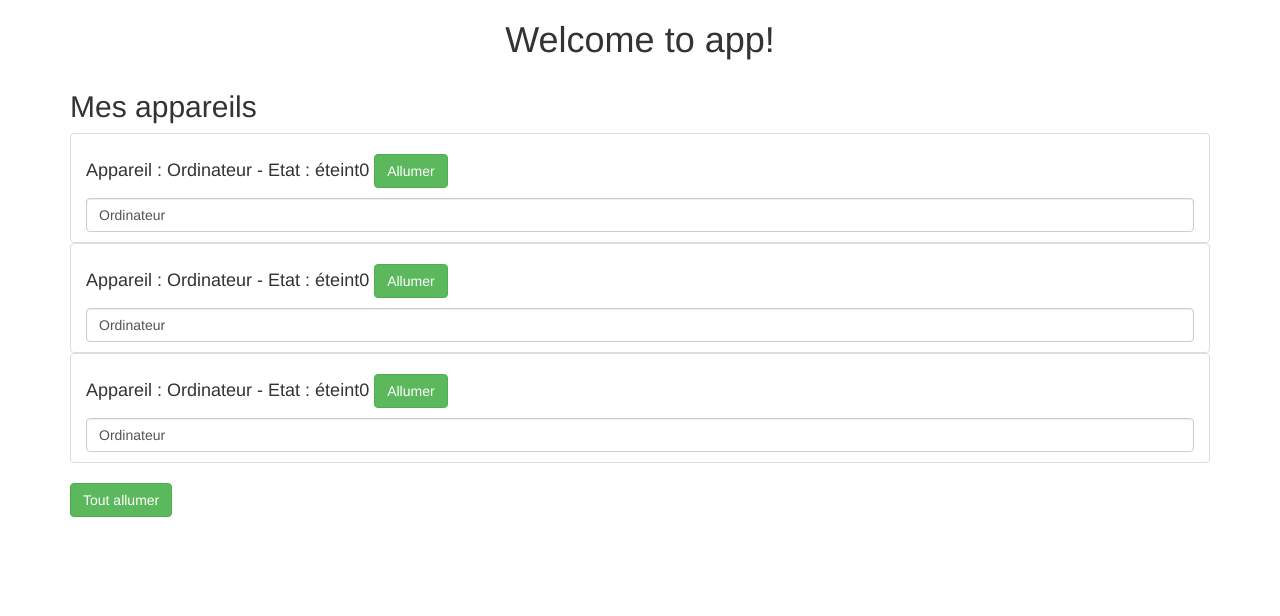
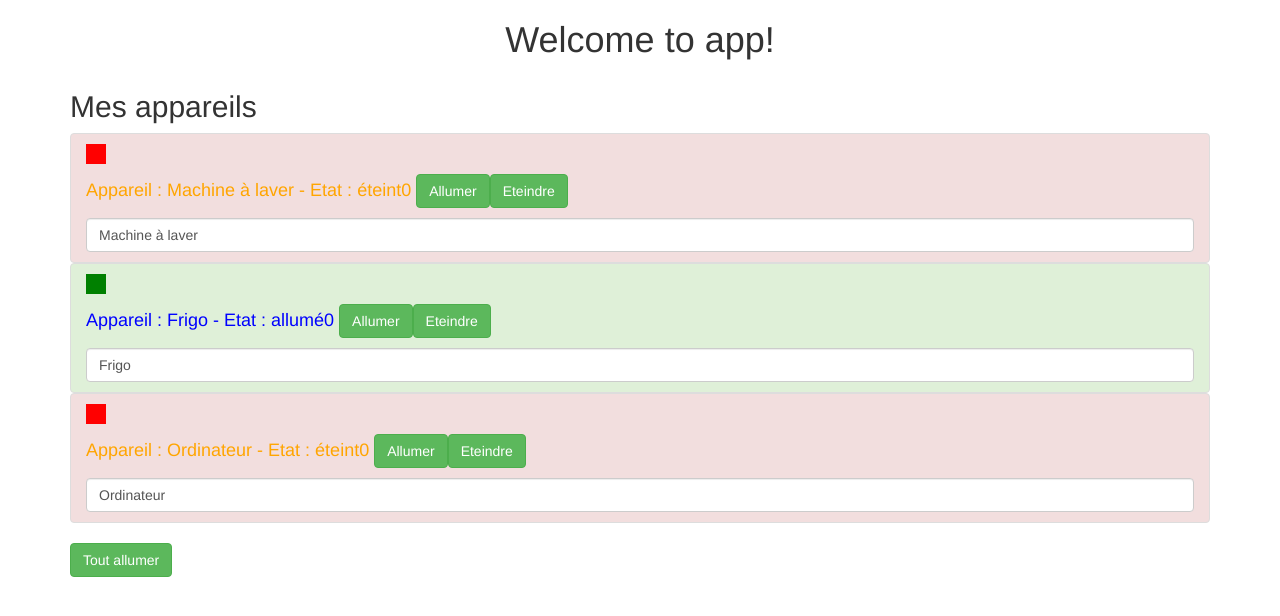
Before and after one commit to tawala777/exp-angular-appareil, an Angular app: page / in a window 1280 px wide. Shown: the top 616 px of the page. Built offline with nearby package versions, Linux system fonts and the light colour scheme.

Commit message:
directives

```diff
--- a/src/app/app.component.html
+++ b/src/app/app.component.html
@@ -11,9 +11,9 @@
     <div class="col-xs-12">
       <h2>Mes appareils</h2>
       <ul class="list-group">
-        <app-compo></app-compo>
-        <app-compo></app-compo>
-        <app-compo></app-compo>
+
+        <app-compo *ngFor="let obj of appareils" [compoName]="obj.name" [compoStatus]="obj.status"></app-compo>
+
       </ul>
       <button class="btn btn-success"
               [disabled]="!isAuth"
--- a/src/app/app.component.ts
+++ b/src/app/app.component.ts
@@ -8,6 +8,21 @@ import { Component } from '@angular/core';
 export class AppComponent {
   title = 'app';
   isAuth = false;
+  appareilOne = 'Ordinateur';
+  appareils = [
+    {
+      name: 'Machine à laver',
+      status: 'éteint'
+    },
+    {
+      name: 'Frigo',
+      status: 'allumé'
+    },
+    {
+      name: 'Ordinateur',
+      status: 'éteint'
+    }
+  ];
 
   constructor() {
     setTimeout(
--- a/src/app/compo/compo.component.html
+++ b/src/app/compo/compo.component.html
@@ -1,6 +1,13 @@
-<li class="list-group-item">
-  <h4>Appareil : {{ compoName }} - Etat : {{ getStatus() }}
+<li [ngClass]="{'list-group-item': true,
+                'list-group-item-success': compoStatus === 'allumé',
+                'list-group-item-danger': compoStatus === 'éteint'}">
+  <div style="width:20px;height:20px;background-color:red;"
+       *ngIf="compoStatus === 'éteint'"></div>
+  <div style="width:20px;height:20px;background-color:green;"
+       *ngIf="compoStatus === 'allumé'"></div>
+  <h4 [ngStyle]="{color: getColor()}">Appareil : {{ compoName }} - Etat : {{ getStatus() }}
     <button class="btn btn-success" (click)="onAllumer2()">Allumer</button>
+    <button class="btn btn-success" (click)="onEteindre()">Eteindre</button>
   </h4>
     <input type="text" class="form-control" [(ngModel)]="compoName">
 </li>
--- a/src/app/compo/compo.component.ts
+++ b/src/app/compo/compo.component.ts
@@ -1,4 +1,4 @@
-import { Component,  OnInit } from '@angular/core';
+import { Component, Input, OnInit } from '@angular/core';
 
 @Component({
   selector: 'app-compo',
@@ -6,8 +6,9 @@ import { Component,  OnInit } from '@angular/core';
   styleUrls: ['./compo.component.css']
 })
 export class CompoComponent implements OnInit {
-  compoName:string = 'Ordinateur';
-  compoStatus:string = 'éteint';
+  @Input() compoName: string;
+  @Input() compoStatus: string;
+
 
   constructor() { }
 
@@ -19,4 +20,12 @@ export class CompoComponent implements OnInit {
   onAllumer2() {
     this.compoStatus='allumé';
   }
+  onEteindre() {
+    this.compoStatus='éteint';
+  }
+  getColor() {
+    if (this.compoStatus == 'allumé') return 'blue'
+    else if (this.compoStatus == 'éteint') return 'orange'
+    else return 'black';
+  }
 }
```
